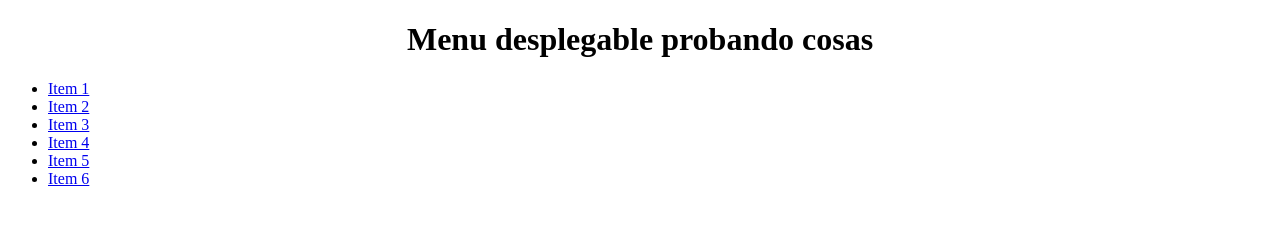
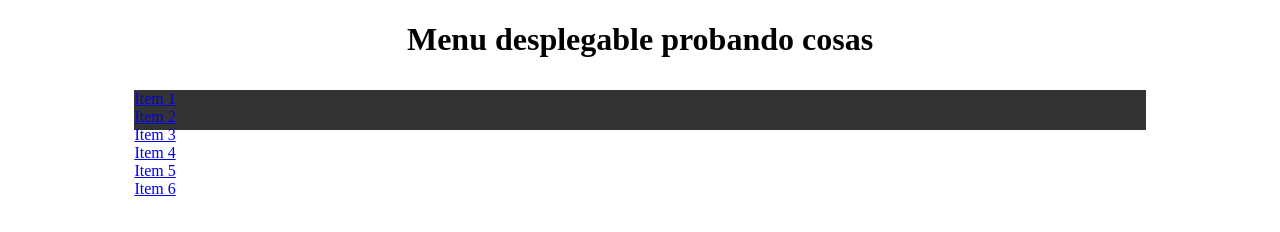
Before and after one commit to jphernanc/cssuno, a plain HTML site: page index.html in a window 1280 px wide. Drawn offline with Linux system fonts and the light colour scheme.

Commit message:
se agregan estilos a la cabecera

```diff
--- a/estilos.css
+++ b/estilos.css
@@ -1 +1,17 @@
 header {text-align: center;}
+
+nav {
+	 margin: 2rem auto;
+	 width: 80%;
+	 margin-r
+ }
+
+ nav ul{
+
+ 	background: #333;
+ 	height: 2.5rem;
+ 	list-style: none;
+ 	margin: 0;
+ 	padding: 0;
+
+ }
```
